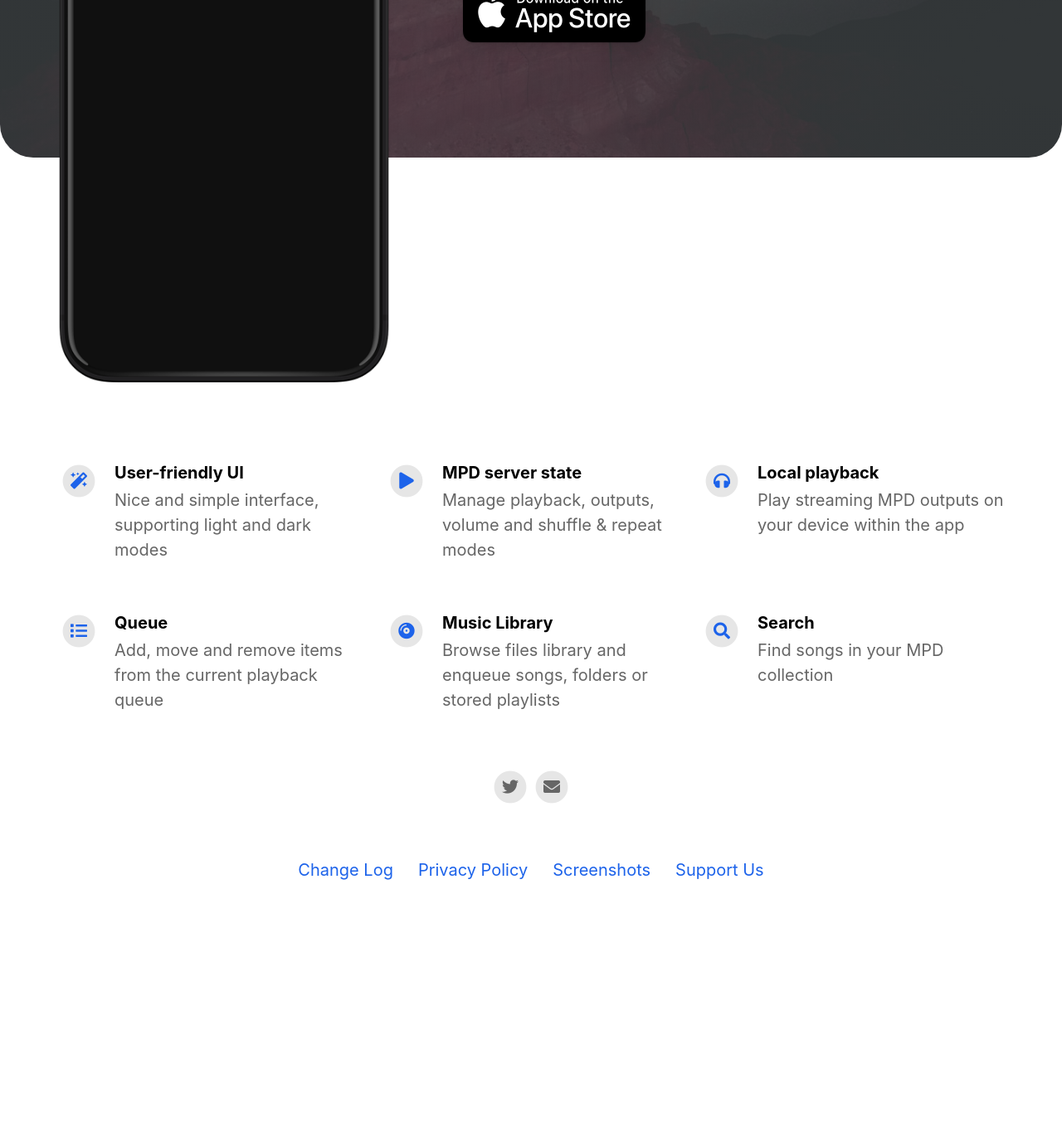
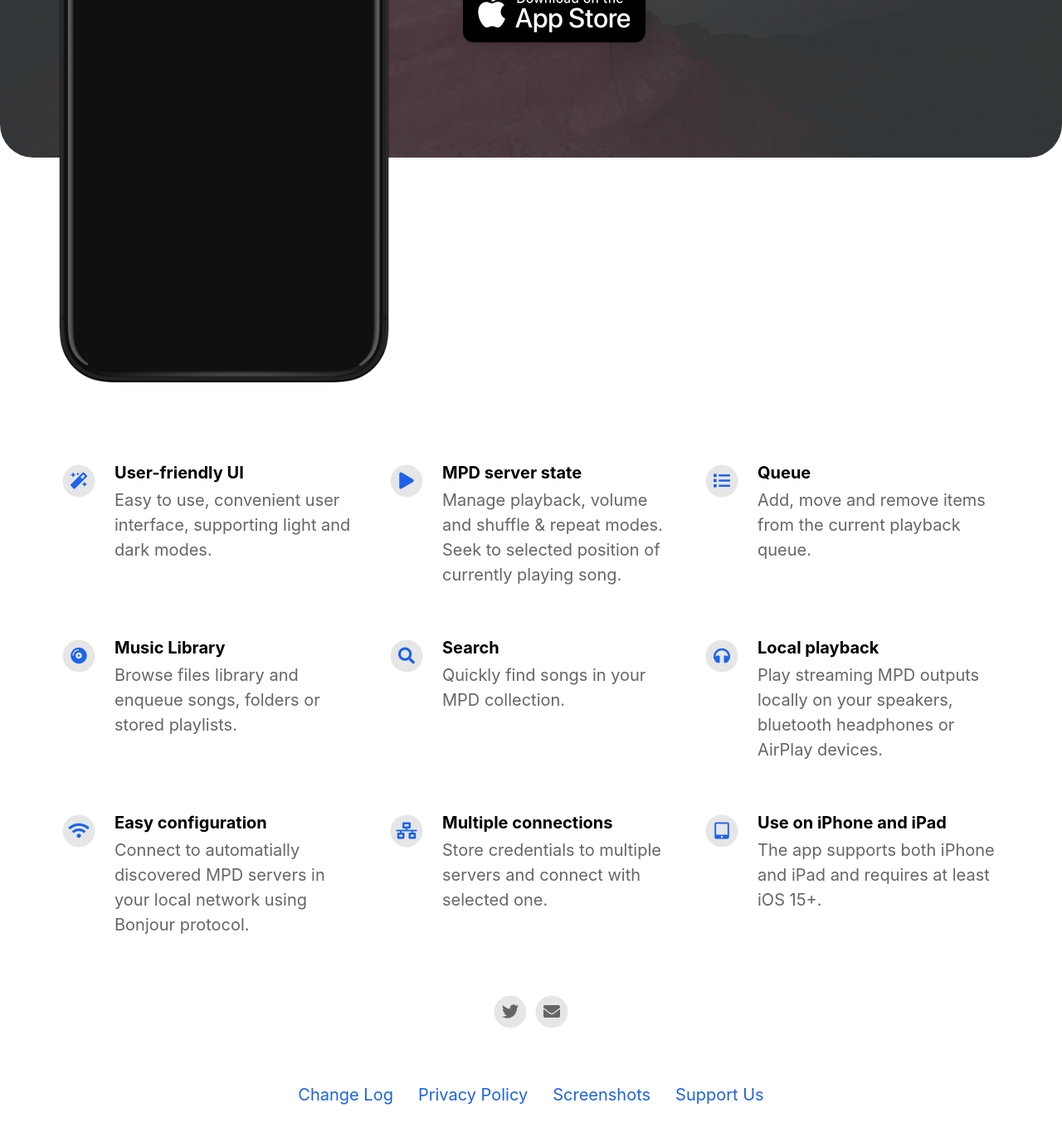
Before and after one commit to MPDPilot/MPDPilot-website, a Jekyll site: the page built from index.html, in a window 1280 px wide and 1400 px high, scrolled down 524 px. Shown: the top 1371 px of the window at 83% size. Built offline with Jekyll 4.4.1, drawn with Linux system fonts in a browser that asks for light colours; nearby versions of some CDN libraries; comment, search, counter and statistics services are not loaded; before the commit the page ends 1653 px from its top, so only the background shows below that.

Commit message:
rephrase app features

```diff
--- a/_config.yml
+++ b/_config.yml
@@ -36,28 +36,40 @@ youtube_username                          :
 features                                  :
 
   - title                                 : User-friendly UI
-    description                           : Nice and simple interface, supporting light and dark modes
+    description                           : Easy to use, convenient user interface, supporting light and dark modes.
     fontawesome_icon_name                 : magic
 
   - title                                 : MPD server state
-    description                           : Manage playback, outputs, volume and shuffle & repeat modes
+    description                           : Manage playback, volume and shuffle & repeat modes. Seek to selected position of currently playing song.
     fontawesome_icon_name                 : play
 
-  - title                                 : Local playback
-    description                           : Play streaming MPD outputs on your device within the app
-    fontawesome_icon_name                 : headphones
-
   - title                                 : Queue
-    description                           : Add, move and remove items from the current playback queue
+    description                           : Add, move and remove items from the current playback queue.
     fontawesome_icon_name                 : list
 
   - title                                 : Music Library
-    description                           : Browse files library and enqueue songs, folders or stored playlists
+    description                           : Browse files library and enqueue songs, folders or stored playlists.
     fontawesome_icon_name                 : compact-disc
 
   - title                                 : Search
-    description                           : Find songs in your MPD collection
+    description                           : Quickly find songs in your MPD collection.
     fontawesome_icon_name                 : search
+
+  - title                                 : Local playback
+    description                           : Play streaming MPD outputs locally on your speakers, bluetooth headphones or AirPlay devices.
+    fontawesome_icon_name                 : headphones
+
+  - title                                 : Easy configuration
+    description                           : Connect to automatially discovered MPD servers in your local network using Bonjour protocol.
+    fontawesome_icon_name                 : wifi
+
+  - title                                 : Multiple connections
+    description                           : Store credentials to multiple servers and connect with selected one.
+    fontawesome_icon_name                 : network-wired
+
+  - title                                 : Use on iPhone and iPad
+    description                           : The app supports both iPhone and iPad and requires at least iOS 15+.
+    fontawesome_icon_name                 : tablet-alt
 
 
 # Theme Settings
```
